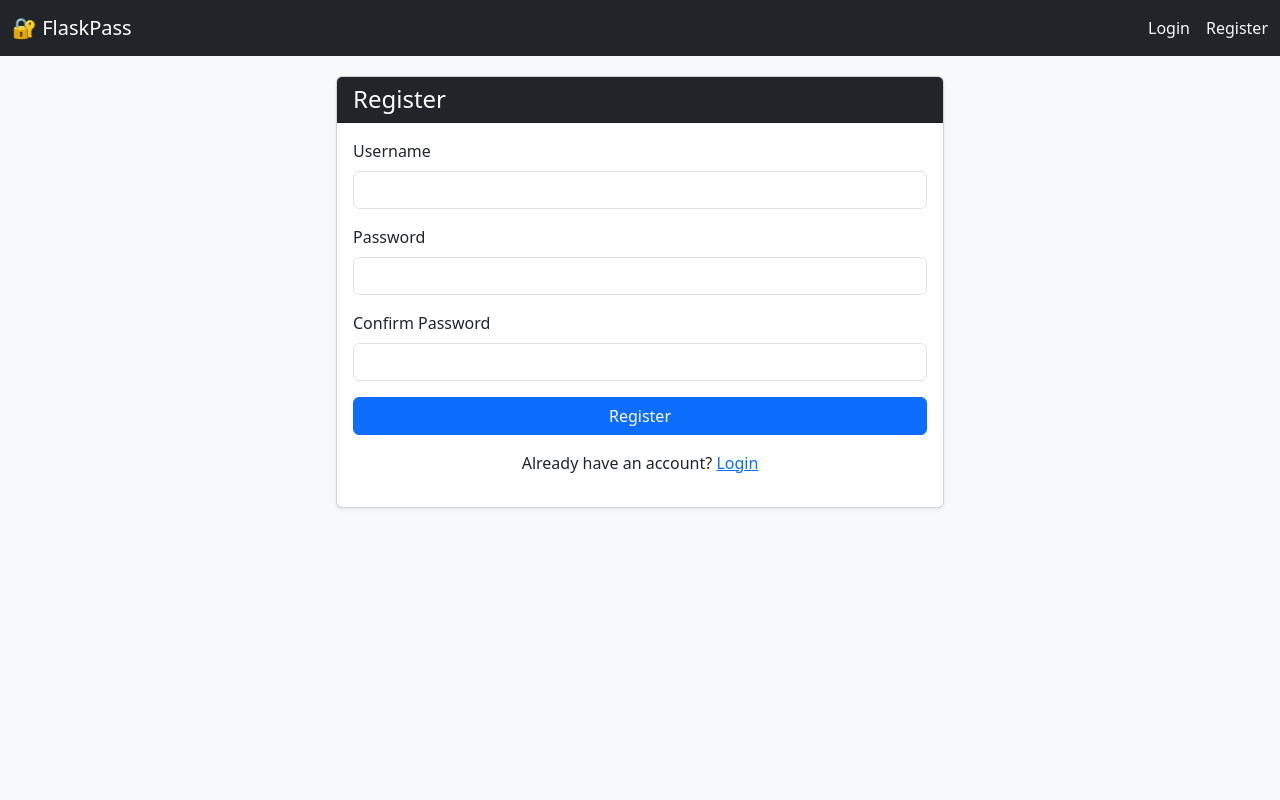
After one commit to sandiJamlu23/Password-Manager-Flask, a Flask app: page /register in a window 1280 px wide. The commit adds this page. Run offline with Flask 2, Linux system fonts and the light colour scheme.

Commit message:
better UI I guess

```diff
--- a/app/routes.py
+++ b/app/routes.py
@@ -1,9 +1,23 @@
-from flask import Blueprint, render_template, redirect, url_for, request
+from flask import Blueprint, render_template, redirect, url_for, request, flash
 from .models import PasswordEntry
 from . import db
+from . import bcrypt
+from . import login_manager
 from .crypto import encrypt_password, decrypt_password
+from flask_login import UserMixin, login_user, logout_user, login_required, current_user
 
 main = Blueprint('main', __name__)
+
+# user model
+class User(UserMixin, db.Model):
+    id = db.Column(db.Integer, primary_key = True)
+    username = db.Column(db.String(50), unique=True, nullable=False)
+    password = db.Column(db.String(60), nullable=False)
+
+
+@login_manager.user_loader
+def load_user(user_id):
+    return User.query.get(int(user_id))
 
 @main.route('/')
 def index():
@@ -12,8 +26,50 @@ def index():
         entry.password = decrypt_password(entry.password)
     return render_template('index.html', entries=entries)
 
+@main.route('/register', methods=['GET', 'POST'])
+def register():
+    if current_user.is_authenticated:
+        return redirect(url_for('main.index'))
+    if request.method == 'POST':
+        username = request.form.get('username')
+        password = request.form.get('password')
+        if User.query.filter_by(username=username).first():
+            flash('Username already exists', 'danger')
+            return redirect(url_for('main.register'))
+        hashed_password = bcrypt.generate_password_hash(password).decode('utf-8')
+        user = User(username=username, password=hashed_password)
+        db.session.add(user)
+        db.session.commit()
+        flash('Registration Success. Please log in.', 'success')
+        return redirect(url_for('main.login'))
+    return render_template('register.html')
+
+@main.route('/login', methods=['GET', 'POST'])
+def login():
+    if current_user.is_authenticated:
+        return redirect(url_for('main.index'))
+    if request.method == 'POST':
+        username = request.form.get('username')
+        password = request.form.get('password')
+        user = User.query.filter_by(username=username).first()
+        if user and bcrypt.check_password_hash(user.password, password):
+            login_user(user)
+            flash('Logged in successfully❤️', 'success')
+            return redirect(url_for('main.index'))
+        else:
+            flash('Login failed. Check your username and password, Dumbass', 'danger')
+    return render_template('login.html')
+
+
+@main.route('/logout')
+@login_required
+def logout():
+    logout_user()
+    flash('Logged out', 'success')
+    return redirect(url_for('main.index'))
 
 @main.route('/add', methods=['GET', 'POST'])
+@login_required
 def add():
     if request.method == 'POST':
         account = request.form['account']
@@ -28,6 +84,7 @@ def add():
     return render_template('add.html')
 
 @main.route('/edit/<int:id>', methods=['GET', 'POST'])
+@login_required
 def edit(id):
     entry = PasswordEntry.query.get_or_404(id)
 
@@ -41,24 +98,30 @@ def edit(id):
     entry.password = decrypt_password(entry.password)
     return render_template('edit.html', entry=entry)
 
+
 @main.route('/delete/<int:id>')
+@login_required
 def delete(id):
     entry = PasswordEntry.query.get_or_404(id)
     db.session.delete(entry)
     db.session.commit()
     return redirect(url_for('main.index'))
 
+
 @main.route('/security')
+@login_required
 def security():
     entries = PasswordEntry.query.all()
+    reused = {}
 
-    # Decrypt all passwords and count their occurrences
-    from app.crypto import decrypt_password
-    password_counts = {}
-    for entry in entries:
-        pwd = decrypt_password(entry.password)
-        password_counts[pwd] = password_counts.get(pwd, 0) + 1
+    if entries:  # Only process if there are entries
+        # Decrypt all passwords and count their occurrences
+        from app.crypto import decrypt_password
+        password_counts = {}
+        for entry in entries:
+            pwd = decrypt_password(entry.password)
+            password_counts[pwd] = password_counts.get(pwd, 0) + 1
 
-    reused = {p: c for p, c in password_counts.items() if c > 1}
+        reused = {p: c for p, c in password_counts.items() if c > 1}
 
-    return render_template('security.html', reused=reused)
+    return render_template('security.html', entries=entries, reused=reused)
--- a/app/templates/base.html
+++ b/app/templates/base.html
@@ -2,21 +2,126 @@
 <html lang="en">
 <head>
     <meta charset="UTF-8">
+    <meta name="viewport" content="width=device-width, initial-scale=1.0">
     <title>Password Manager</title>
-    <link href="https://cdn.jsdelivr.net/npm/bootstrap@5.3.0/dist/css/bootstrap.min.css" rel="stylesheet">
+    <link href="https://cdn.jsdelivr.net/npm/bootstrap@5.3.2/dist/css/bootstrap.min.css" rel="stylesheet">
+    <link rel="stylesheet" href="{{ url_for('static', filename='style.css') }}">
+    <script src="https://cdn.jsdelivr.net/npm/bootstrap@5.3.2/dist/js/bootstrap.bundle.min.js"></script>
+    <script src="https://cdn.jsdelivr.net/npm/chart.js"></script>
+    <style>
+        body {
+            min-height: 100vh;
+            display: flex;
+            flex-direction: column;
+        }
+        .sidebar {
+            background-color: #f8f9fa;
+            border-right: 1px solid  #dee2e6;
+            min-height: calc(100vh - 56px);
+            padding-top: 20px;
+        }
+        .sidebar .nav-link{
+            color: #333;
+            padding: 0.5rem 1rem;
+            border-radius: 0.25rem;
+            margin-bottom: 0.5rem ;
+        }
+        .sidebar .nab-link:hover {
+            background-color: #e9ecef;
+        }
+        .sidebar .nav-link.active {
+            background-color: #0d6efd;
+            color: white;
+        }
+        .sidebar .nav-link i {
+            margin-right: 10px;
+        }
+        .content-wrapper {
+            flex: 1;
+            padding: 20px;
+        }
+
+        .strength-meter {
+            padding: 20px;
+        }
+
+        .strength-meter canvas {
+            margin-bottom: 15px;
+        }
+
+        #strengthText {
+            font-size: 1.2rem;
+            font-weight: bold;
+            margin-top: 10px;
+        }
+    </style>
 </head>
 <body class="bg-light">
+    <!-- Top nav bar-->
     <nav class="navbar navbar-expand-lg navbar-dark bg-dark">
         <div class="container-fluid">
             <a class="navbar-brand" href="{{ url_for('main.index') }}">🔐 FlaskPass</a>
-            <a class="nav-link text-light" href="{{ url_for('main.security') }}">Security Score</a>
-            <a class="btn btn-outline-light ms-auto" href="{{ url_for('main.add') }}">+ Add New</a>
 
+            <div class="ms-auto d-flex align-items-center">
+                {% if current_user.is_authenticated %}
+                    <span class="nav-link text-light me-3">Welcome, {{ current_user.username }}</span>
+                    <a class="nav-link text-light" href="{{ url_for('main.logout') }}">Logout</a>
+                {% else %}
+                    <a class="nav-link text-light me-3" href="{{ url_for('main.login') }}">Login</a>
+                    <a class="nav-link text-light" href="{{ url_for('main.register') }}">Register</a>
+                {% endif %}
+            </div>
         </div>
     </nav>
 
-    <div class="container py-4">
-        {% block content %}{% endblock %}
+    <div class="container-fluid">
+        <div class="row">
+            <!-- Sidebar -->
+            {% if current_user.is_authenticated %}
+            <div class="col-lg-2 sidebar">
+                <ul class="nav flex-column">
+                    <li class="nav-item">
+                        <a class="nav-link {% if request.path == url_for('main.index') %}active{% endif %}"
+                           href="{{ url_for('main.index') }}">
+                            📋 Dashboard
+                        </a>
+                    </li>
+                    <li class="nav-item">
+                        <a class="nav-link {% if request.path == url_for('main.add') %}active{% endif %}"
+                           href="{{ url_for('main.add') }}">
+                            ➕ Add New Password
+                        </a>
+                    </li>
+                    <li class="nav-item">
+                        <a class="nav-link {% if request.path == url_for('main.security') %}active{% endif %}"
+                           href="{{ url_for('main.security') }}">
+                            🛡️ Security Score
+                        </a>
+                    </li>
+                </ul>
+            </div>
+            <div class="col-lg-10 content-wrapper">
+            {% else %}
+            <div class="col-12 content-wrapper">
+            {% endif %}
+                <!-- Flash messages -->
+                {% with messages = get_flashed_messages(with_categories=true) %}
+                    {% if messages %}
+                        {% for category, message in messages %}
+                            <div class="alert alert-{{ category }} alert-dismissible fade show" role="alert">
+                                {{ message }}
+                                <button type="button" class="btn-close" data-bs-dismiss="alert" aria-label="Close"></button>
+                            </div>
+                        {% endfor %}
+                    {% endif %}
+                {% endwith %}
+
+                <!-- Main content -->
+                {% block content %}{% endblock %}
+            </div>
+        </div>
     </div>
+
+    <script src="https://cdn.jsdelivr.net/npm/bootstrap@5.3.2/dist/js/bootstrap.bundle.min.js"></script>
 </body>
 </html>
--- /dev/null
+++ b/app/templates/register.html
@@ -0,0 +1,35 @@
+{% extends 'base.html' %}
+
+{% block content %}
+<div class="row justify-content-center">
+    <div class="col-md-6">
+        <div class="card shadow-sm">
+            <div class="card-header bg-dark text-white">
+                <h4 class="mb-0">Register</h4>
+            </div>
+            <div class="card-body">
+                <form method="POST" action="{{ url_for('main.register') }}">
+                    <div class="mb-3">
+                        <label for="username" class="form-label">Username</label>
+                        <input type="text" class="form-control" id="username" name="username" required>
+                    </div>
+                    <div class="mb-3">
+                        <label for="password" class="form-label">Password</label>
+                        <input type="password" class="form-control" id="password" name="password" required>
+                    </div>
+                    <div class="mb-3">
+                        <label for="confirm_password" class="form-label">Confirm Password</label>
+                        <input type="password" class="form-control" id="confirm_password" name="confirm_password" required>
+                    </div>
+                    <div class="d-grid">
+                        <button type="submit" class="btn btn-primary">Register</button>
+                    </div>
+                </form>
+                <div class="text-center mt-3">
+                    <p>Already have an account? <a href="{{ url_for('main.login') }}">Login</a></p>
+                </div>
+            </div>
+        </div>
+    </div>
+</div>
+{% endblock %}
--- /dev/null
+++ b/requirements.txt
@@ -0,0 +1,5 @@
+requests==2.21.0
+Flask==1.0.2
+oauthlib==3.0.1
+pyOpenSSL==19.0.0
+Flask-Login==0.4.1
--- /dev/null
+++ b/static/style.css
@@ -0,0 +1,45 @@
+body {
+    min-height: 100vh;
+    display: flex;
+    flex-direction: column;
+}
+.sidebar {
+    background-color: #f8f9fa;
+    border-right: 1px solid  #dee2e6;
+    min-height: calc(100vh - 56px);
+    padding-top: 20px;
+}
+.sidebar .nav-link{
+    color: #333;
+    padding: 0.5rem 1rem;
+    border-radius: 0.25rem;
+    margin-bottom: 0.5rem ;
+}
+.sidebar .nab-link:hover {
+    background-color: #e9ecef;
+}
+.sidebar .nav-link.active {
+    background-color: #0d6efd;
+    color: white;
+}
+.sidebar .nav-link i {
+    margin-right: 10px;
+}
+.content-wrapper {
+    flex: 1;
+    padding: 20px;
+}
+
+.strength-meter {
+    padding: 20px;
+}
+
+.strength-meter canvas {
+    margin-bottom: 15px;
+}
+
+#strengthText {
+    font-size: 1.2rem;
+    font-weight: bold;
+    margin-top: 10px;
+}
```
Also changed, not shown: app/__init__.py (+10 -1 lines), app/templates/add.html (+35 -9 lines), app/templates/login.html (added, +31 -0 lines), app/templates/security.html (+12 -3 lines), password_strength.js (added, +52 -0 lines), README.md.
